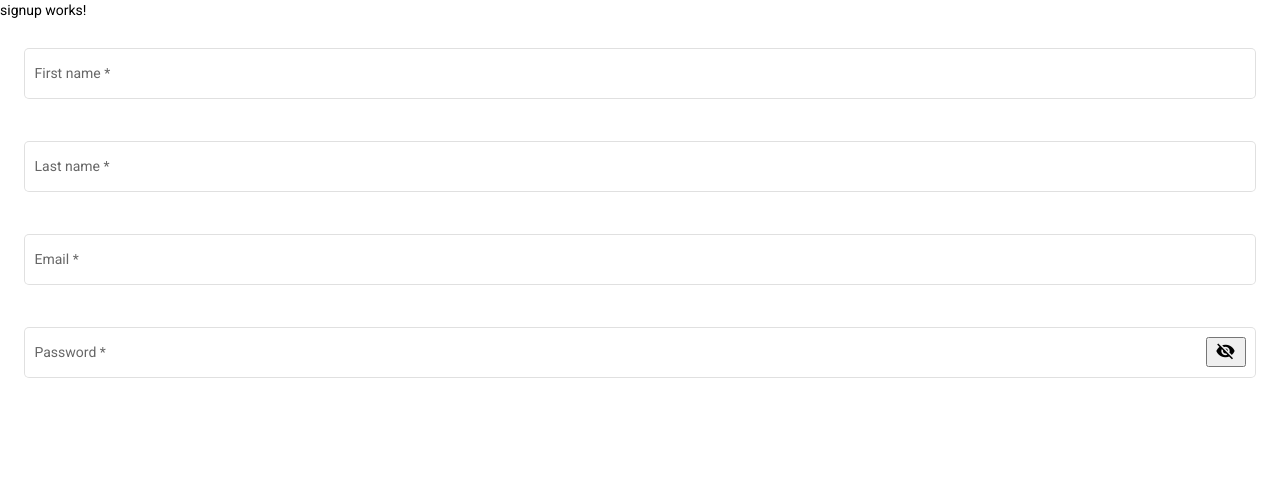
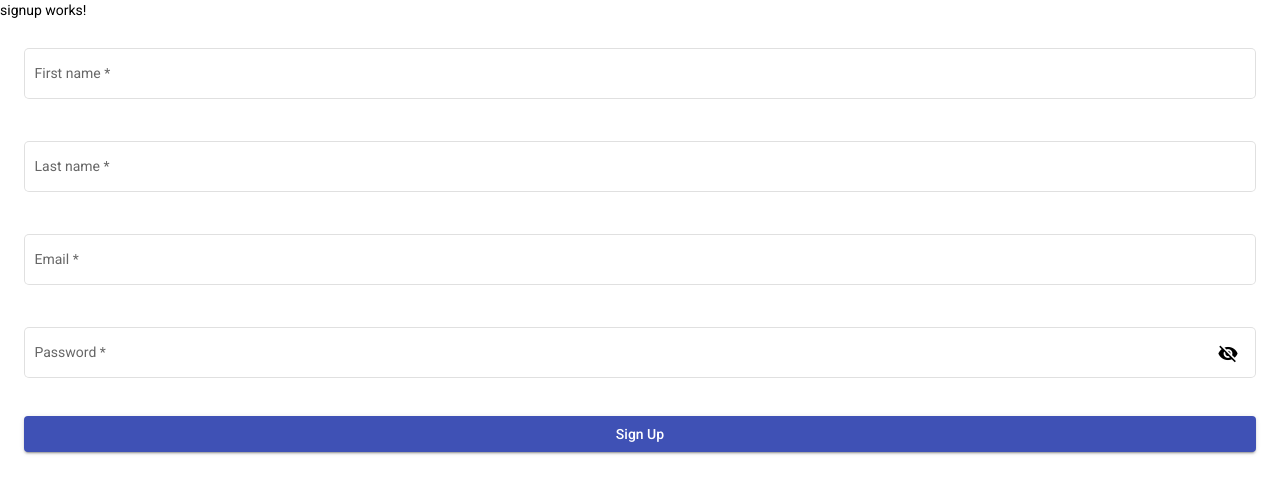
Before and after one commit to ByAliaksandr/single-page-app, an Angular app: page /signup in a window 1280 px wide. Shown: the top 494 px of the page. Built offline with nearby package versions, Linux system fonts and the light colour scheme.

Commit message:
feat: finalize signup form design

```diff
--- a/src/app/pages/signup/signup-form/signup-form.component.html
+++ b/src/app/pages/signup/signup-form/signup-form.component.html
@@ -62,4 +62,16 @@
       </mat-error>
     </mat-form-field>
   </section>
+
+  <button
+    mat-raised-button
+    color="primary"
+    class="full-width-field"
+    [attr.aria-label]="'Sign Up'"
+  >
+    Sign Up
+  </button>
+  <mat-error *ngIf="submitError">
+    Ooops... Something went wrong! Please retry or contact to the support desk.
+  </mat-error>
 </form>
--- a/src/app/pages/signup/signup-form/signup-form.component.ts
+++ b/src/app/pages/signup/signup-form/signup-form.component.ts
@@ -30,6 +30,7 @@ export class SignupFormComponent {
   );
 
   hiddenPassword = true;
+  submitError = false;
 
   get firstnameControl() {
     return this.signupForm.get('firstname');
```
Also changed, not shown: src/app/pages/signup/signup-form/signup-form.module.ts (+8 -1 lines).
